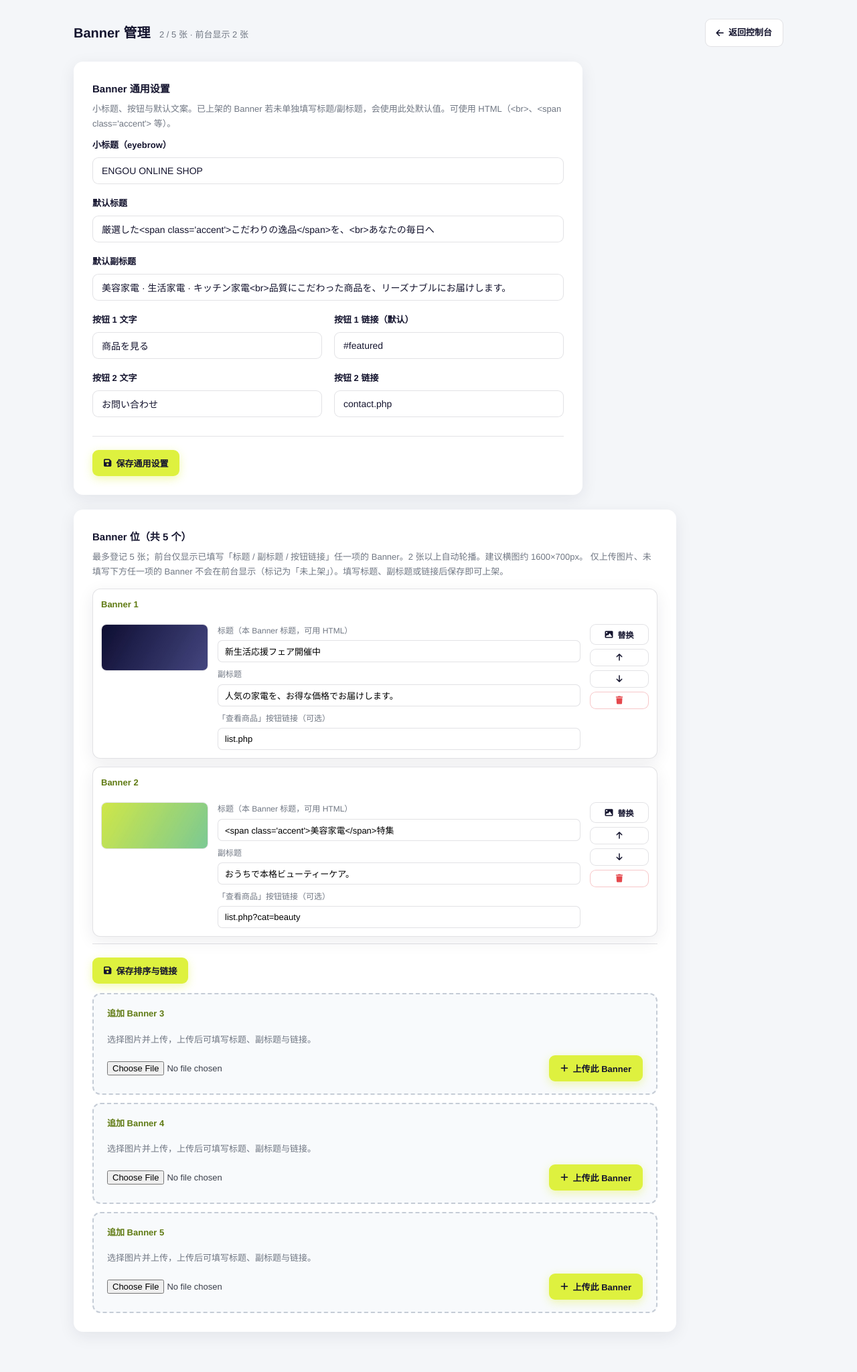
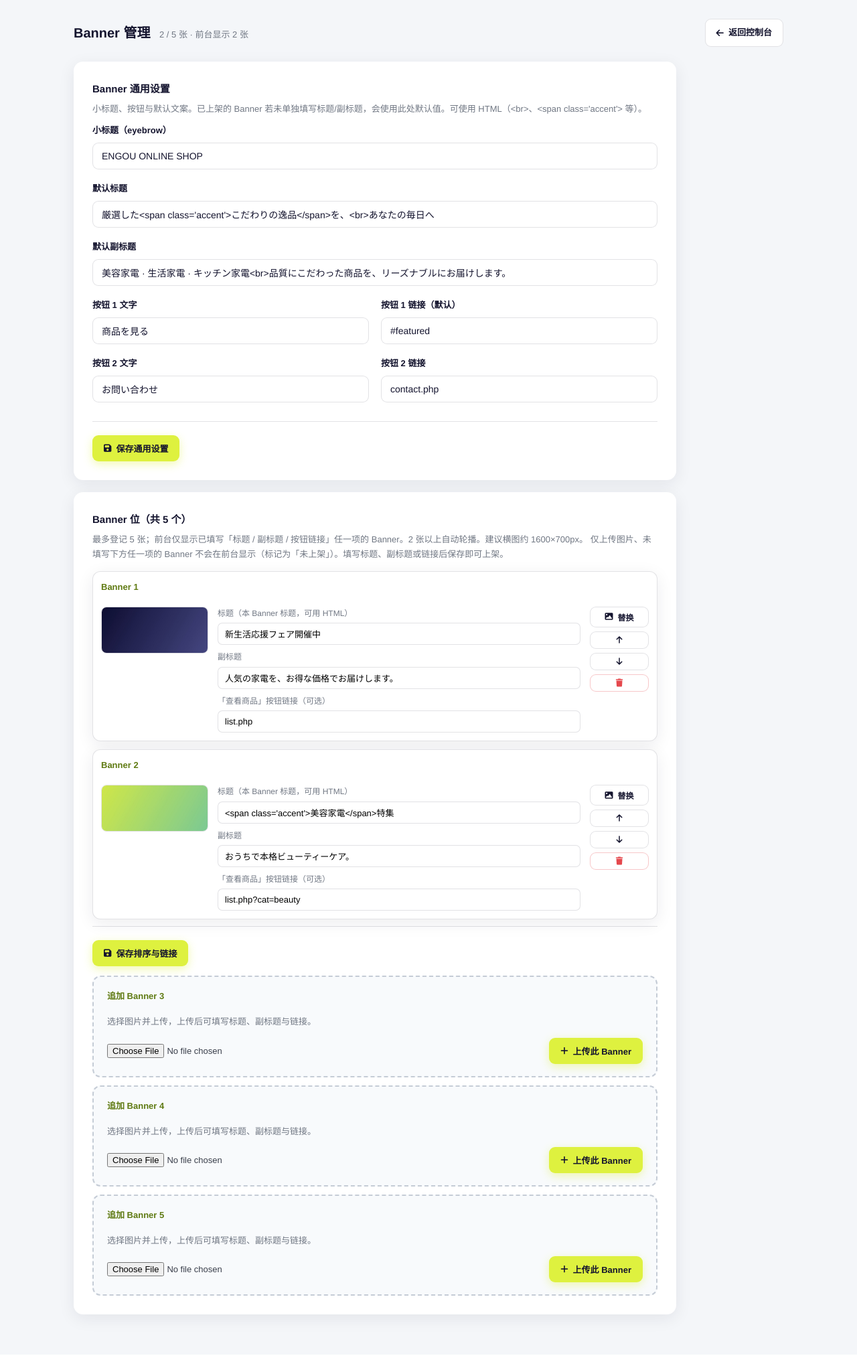
Before and after one commit to xizhends-dot/shop-engou, a PHP site: page /admin/banners.php in a window 1280 px wide. Shown: the part 56-2105 px from the top of the page at 67% size. After the commit the page ends 2040 px from the top, so only its background shows below. Run offline with PHP 8.4, Linux system fonts and the light colour scheme; the visitor is signed in with stand-in values (Sample User, id 1).

Commit message:
统一 Banner 管理页上下两块卡片宽度为 900px
Co-authored-by: Cursor <cursoragent@cursor.com>

```diff
--- a/admin/admin.css
+++ b/admin/admin.css
@@ -399,9 +399,18 @@ html[lang="zh-CN"] body { font-family: "Noto Sans SC", "Noto Sans JP", "Helvetic
 .feat-cat { font-size: 11px; color: var(--text-dim); }
 
 /* BANNER ADMIN */
-.banner-admin-list { display: flex; flex-direction: column; gap: 12px; }
+.banner-admin-wrap { max-width: 900px; width: 100%; }
+.banner-admin-wrap .adm-form--banner { max-width: none; width: 100%; box-sizing: border-box; }
+.banner-panel-title { font-size: 15px; margin-bottom: 6px; color: var(--heading); }
+.banner-admin-list { display: flex; flex-direction: column; gap: 12px; width: 100%; }
+.banner-admin-list--slots,
+#bannerSaveForm { width: 100%; }
 .adm-stat-sub { display: block; font-size: 11px; font-weight: 600; color: var(--text-dim); margin-top: 2px; }
-.banner-admin-item { position: relative; display: flex; gap: 14px; align-items: center; background: var(--card); border: 1px solid var(--border); border-radius: 12px; padding: 12px; box-shadow: var(--shadow); }
+.banner-admin-item {
+  position: relative; display: flex; gap: 14px; align-items: flex-start; flex-wrap: wrap;
+  width: 100%; box-sizing: border-box;
+  background: var(--card); border: 1px solid var(--border); border-radius: 12px; padding: 12px; box-shadow: var(--shadow);
+}
 .banner-admin-item--draft { border-style: dashed; border-color: #c8cdd6; background: #f8f9fb; opacity: 0.92; }
 .banner-draft-badge { position: absolute; top: 10px; left: 10px; z-index: 2; font-size: 11px; font-weight: 800; padding: 4px 8px; border-radius: 6px; background: #6b7280; color: #fff; letter-spacing: 0.02em; }
 .banner-admin-item img { width: 160px; height: 70px; object-fit: cover; border-radius: 8px; border: 1px solid var(--border); flex: none; }
--- a/admin/banners.php
+++ b/admin/banners.php
@@ -160,8 +160,9 @@ admin_head(__('page.banners'));
   <a href="index.php" class="adm-btn"><i class="fa-solid fa-arrow-left"></i> <?= htmlspecialchars(__('btn.back_console')) ?></a>
 </div>
 
-<div class="adm-form" style="max-width:760px;margin-bottom:22px;">
-  <h3 style="font-size:15px;margin-bottom:6px;color:var(--heading);"><?= htmlspecialchars(__('banner.settings_title')) ?></h3>
+<div class="banner-admin-wrap">
+<div class="adm-form adm-form--banner">
+  <h3 class="banner-panel-title"><?= htmlspecialchars(__('banner.settings_title')) ?></h3>
   <p class="adm-note"><?= __('banner.settings_note') ?></p>
   <form method="post">
     <input type="hidden" name="csrf" value="<?= htmlspecialchars($token) ?>">
@@ -204,8 +205,8 @@ admin_head(__('page.banners'));
   </form>
 </div>
 
-<div class="adm-form" style="max-width:900px;margin-top:8px;">
-  <h3 style="font-size:15px;margin-bottom:6px;color:var(--heading);"><?= htmlspecialchars(__('banner.slots_title', ['max' => $bannerMax])) ?></h3>
+<div class="adm-form adm-form--banner" style="margin-top:18px;">
+  <h3 class="banner-panel-title"><?= htmlspecialchars(__('banner.slots_title', ['max' => $bannerMax])) ?></h3>
   <p class="adm-note" style="margin-bottom:14px;"><?= htmlspecialchars(__('banner.upload_note', ['max' => $bannerMax])) ?> <?= htmlspecialchars(__('banner.list_note')) ?></p>
 
 <?php if (!empty($banners)): ?>
@@ -246,7 +247,7 @@ admin_head(__('page.banners'));
 </form>
 <?php endif; ?>
 
-  <div class="banner-admin-list" style="margin-top:<?= empty($banners) ? '0' : '14px' ?>;">
+  <div class="banner-admin-list banner-admin-list--slots" style="margin-top:<?= empty($banners) ? '0' : '14px' ?>;">
     <?php for ($slot = count($banners) + 1; $slot <= $bannerMax; $slot++): ?>
     <div class="banner-admin-slot-empty">
       <div class="banner-slot-head"><span class="banner-slot-num"><?= htmlspecialchars(__('banner.slot_add_title', ['n' => $slot])) ?></span></div>
@@ -260,6 +261,7 @@ admin_head(__('page.banners'));
     </div>
     <?php endfor; ?>
   </div>
+</div>
 </div>
 
 <!-- 削除・差し替え用（メインフォームの外に置く — ネスト form 禁止） -->
```
